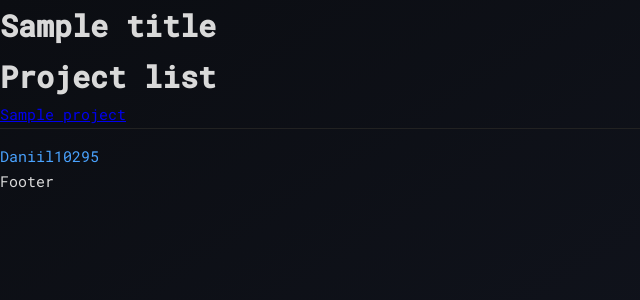
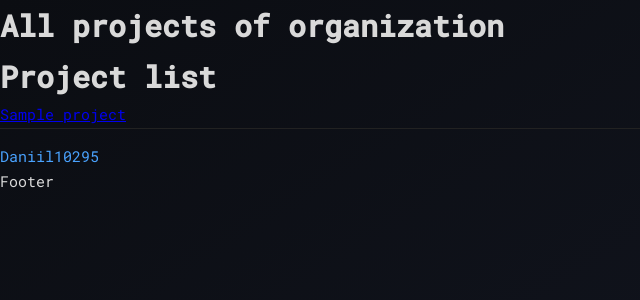
Before and after one commit to RandNameOfOrg/randnameoforg.github.io, a Python web app: template templates/index.html in a window 1280 px wide. Shown: the top 300 px of the page, without its empty margins (0-640 px from the left). Run offline with Jinja, Linux system fonts and the light colour scheme; the template is opened without the code that fills it: most values are stand-ins (such as "Sample title", 1, 10 or a date in 2020).

Commit message:
Update index.html

```diff
--- a/templates/index.html
+++ b/templates/index.html
@@ -1,4 +1,6 @@
 {% extends "base.html" %}
+
+{% set title = "All projects of organization" %}
 
 {% block content %}
 <div class="project_list">
```
